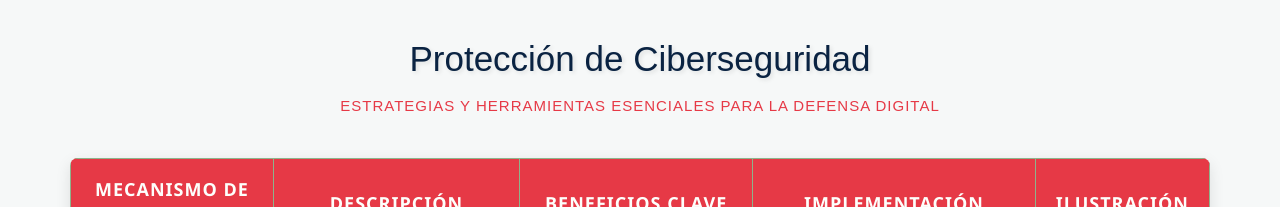
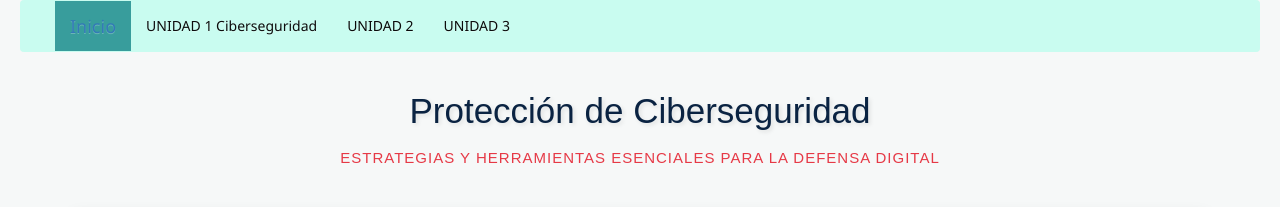
Before and after one commit to kalumbre/paginasweb, a plain HTML site: page karime03.html in a window 1280 px wide. Shown: the top 207 px of the page. Drawn offline with nearby package versions, Linux system fonts and the light colour scheme; a web font is replaced by a local one.

Commit message:
Update karime03.html

```diff
--- a/karime03.html
+++ b/karime03.html
@@ -15,6 +15,11 @@
 
     <style>
         :root {
+            --pomp-and-power: rgba(182, 254, 236, 0.694);
+            --feldgrau: rgba(11, 128, 130, 0.76);
+            --ash-gray: rgba(201, 254, 223, 0.808);
+            --chili-red: rgb(198, 198, 247);
+            --red: rgb(179, 237, 240);
             --oxford-blue: #0A2342;
             --baby-powder: #FDFFFC;
             --cambridge-blue: #8DB38B;
@@ -28,6 +33,7 @@
             color: #333;
             line-height: 1.6;
             padding: 20px;
+            padding-top: 0;
         }
 
         h1 {
@@ -37,6 +43,7 @@
             margin-bottom: 15px;
             color: var(--oxford-blue);
             text-shadow: 2px 2px 4px rgba(0,0,0,0.1);
+            margin-top: 20px;
         }
 
         .subtitle {
@@ -138,6 +145,54 @@
     </style>
 </head>
 <body>
+    <!-- Barra de navegación EXACTAMENTE igual a la tuya -->
+    <nav class="navbar navbar-light" style="background-color: var(--pomp-and-power);">
+      <div class="container">
+        <a class="navbar-brand" href="index.html" style="background: var(--feldgrau);">Inicio</a>
+
+        <div class="collapse navbar-collapse" id="navbarNavDropdown">
+          <ul class="nav navbar-nav">
+            <li class="nav-item dropdown">
+              <a class="nav-link dropdown-toggle" href="unidad1.html"
+                id="navbarDeopdownMenuLink" data-toggle="dropdown" aria-haspopup="true"
+                aria-expanded="false" style="color: rgb(12, 12, 12);">UNIDAD 1 Ciberseguridad</a>
+              <div class="dropdown-menu" aria-labelledby="navbarDopDownMenuLink">
+                <a class="dropdown-item" href="./karime01.html">Conceptos</a><br>
+                <a class="dropdown-item" href="./karime02.html">Ataques</a><br>
+                <a class="dropdown-item" href="./karime03.html">Proteccion</a><br>
+              </div>
+            </li>
+          </ul>
+
+          <ul class="nav navbar-nav">
+            <li class="nav-item dropdown">
+              <a class="nav-link dropdown-toggle" href="unidad2.html"
+                id="navbarDeopdownMenuLink" data-toggle="dropdown" aria-haspopup="true"
+                aria-expanded="false" style="color: rgb(10, 10, 10);">UNIDAD 2 </a>
+              <div class="dropdown-menu" aria-labelledby="navbarDopDownMenuLink">
+                <a class="dropdown-item" href="./karime04.html">Conceptos</a><br>
+                <a class="dropdown-item" href="./karime05.html">Ataques</a><br>
+                <a class="dropdown-item" href="./karime06.html">Proteccion</a><br>
+              </div>
+            </li>
+          </ul>
+
+          <ul class="nav navbar-nav">
+            <li class="nav-item dropdown">
+              <a class="nav-link dropdown-toggle" href="unidad3.html"
+                id="navbarDeopdownMenuLink" data-toggle="dropdown" aria-haspopup="true"
+                aria-expanded="false" style="color: rgb(12, 12, 12);">UNIDAD 3 </a>
+              <div class="dropdown-menu" aria-labelledby="navbarDopDownMenuLink">
+                <a class="dropdown-item" href="./karime07.html">Conceptos</a><br>
+                <a class="dropdown-item" href="./karime08.html">Ataques</a><br>
+                <a class="dropdown-item" href="./karime09.html">Proteccion</a><br>
+              </div>
+            </li>
+          </ul>
+        </div>
+      </div>
+    </nav>
+
     <div class="container">
         <h1>Protección de Ciberseguridad</h1>
         <p class="subtitle">Estrategias y herramientas esenciales para la defensa digital</p>
@@ -252,6 +307,11 @@
                 });
             });
         });
+
+        // Script para el menú desplegable
+        $(document).ready(function() {
+            $('.dropdown-toggle').dropdown();
+        });
     </script>
 </body>
-                    </html>
+</html>
```
